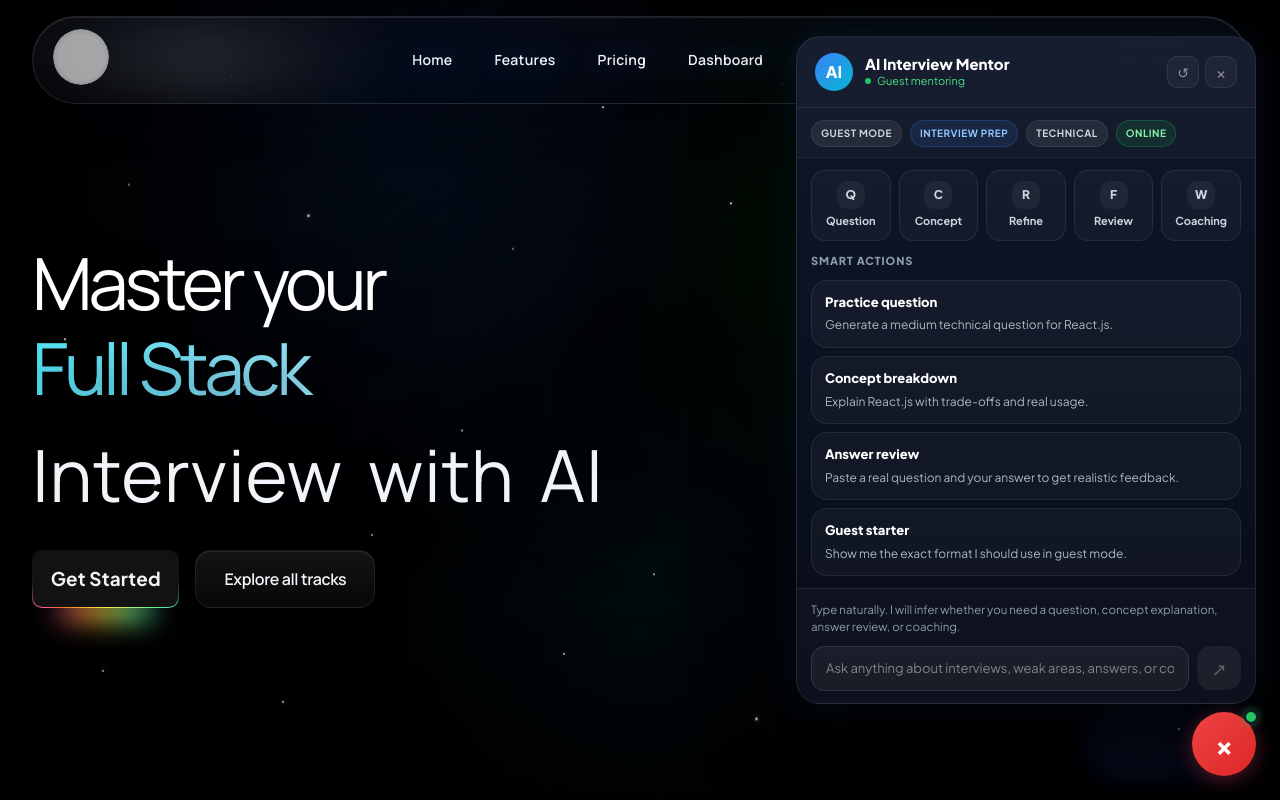
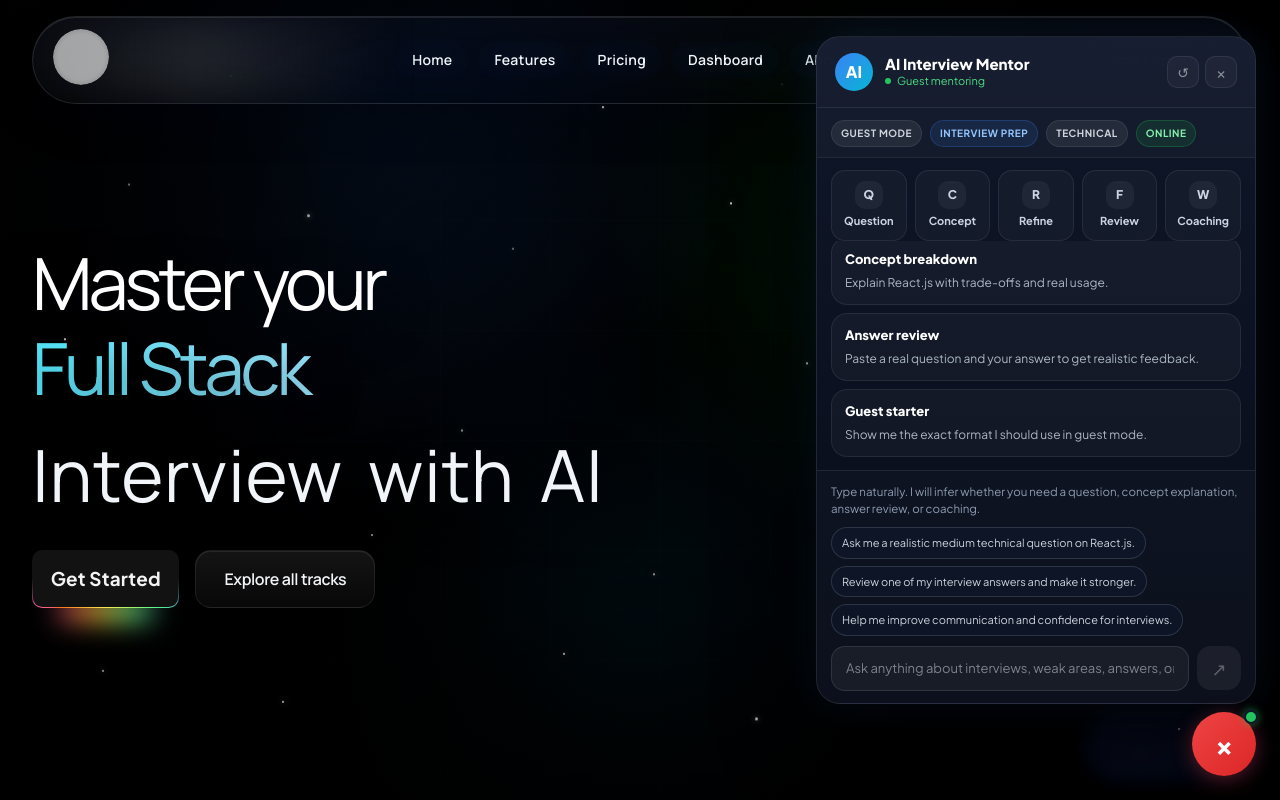
Before and after one commit to imfirozz/hackthone, a React (Vite) app in the folder Hackthone_frontend/: page / in a window 1280 px wide. Both pictures are taken after a click on the button "AI". Shown: the top 800 px of the page. Built offline with nearby package versions, Linux system fonts and the light colour scheme; grey boxes are pictures that could not be loaded; a web font is replaced by a local one.

Commit message:
Upgrade chatbot UX with smarter prompts and controls.
This improves interview mentor usability with context-aware suggestions and fixes root build flow by adding frontend build scripts.

Co-authored-by: Cursor <cursoragent@cursor.com>

```diff
--- a/Hackthone_frontend/src/Components/ChatBotIcon.js
+++ b/Hackthone_frontend/src/Components/ChatBotIcon.js
@@ -16,7 +16,7 @@ import {
 
 const CHAT_STORAGE_PREFIX = "aix_interview_mentor_v3";
 const MAX_STORED_MESSAGES = 18;
-const PANEL_WIDTH = 460;
+const PANEL_WIDTH = 440;
 
 const INTERVIEW_TYPE_OPTIONS = [
   { value: "technical", label: "Technical" },
@@ -350,6 +350,58 @@ function buildQuickActions({ authIdentity, routeContext, profileSummary }) {
   }
 
   return actions;
+}
+
+function buildPromptSuggestions(activeTool, routeContext, draft) {
+  const skill = normalizeText(draft.skill) || routeContext.defaultSkill || "React.js";
+  const type = toTitleCase(draft.interviewType || routeContext.interviewType || "technical");
+  const difficulty = toTitleCase(draft.difficulty || routeContext.difficulty || "medium");
+
+  if (activeTool === "question") {
+    return [
+      `Generate a ${difficulty} ${type} question on ${skill}.`,
+      "Give me a follow-up interviewer question after I answer.",
+      "Ask one coding interview question and tell me what interviewer expects.",
+    ];
+  }
+
+  if (activeTool === "concept") {
+    return [
+      `Explain ${skill} in interview language with trade-offs.`,
+      "Teach me this concept with one practical example.",
+      "What follow-up questions can interviewer ask on this concept?",
+    ];
+  }
+
+  if (activeTool === "feedback") {
+    return [
+      "Score my answer out of 10 and explain why.",
+      "Tell me 3 strengths and 3 improvements in my answer.",
+      "Give me an ideal answer in STAR format.",
+    ];
+  }
+
+  if (activeTool === "improve") {
+    return [
+      "Refine my answer to sound confident and concise.",
+      "Keep my meaning, but make this answer interview-ready.",
+      "Rewrite this answer with better structure and impact.",
+    ];
+  }
+
+  if (activeTool === "coaching") {
+    return [
+      "Create a 7-day plan for my weak interview areas.",
+      "Coach me with one question at a time and evaluate me.",
+      "Build a focused practice loop from my mistakes.",
+    ];
+  }
+
+  return [
+    `Ask me a realistic ${difficulty.toLowerCase()} ${type.toLowerCase()} question on ${skill}.`,
+    "Review one of my interview answers and make it stronger.",
+    "Help me improve communication and confidence for interviews.",
+  ];
 }
 
 function buildStructuredSummary(toolKey, draft) {
@@ -971,6 +1023,8 @@ function ToolPicker({ activeTool, onSelect }) {
             key={tool.key}
             type="button"
             onClick={() => onSelect(isActive ? "chat" : tool.key)}
+            aria-pressed={isActive}
+            title={tool.title}
             style={{
               borderRadius: 14,
               border: isActive
@@ -1393,6 +1447,10 @@ export default function ChatBotIcon() {
     () => buildQuickActions({ authIdentity, routeContext, profileSummary }),
     [authIdentity, routeContext, profileSummary],
   );
+  const promptSuggestions = useMemo(
+    () => buildPromptSuggestions(activeTool, routeContext, draft),
+    [activeTool, draft, routeContext],
+  );
 
   const scrollToBottom = useCallback(() => {
     messagesEndRef.current?.scrollIntoView({ behavior: "smooth" });
@@ -1621,6 +1679,14 @@ export default function ChatBotIcon() {
       [field]: value,
     }));
   }, []);
+
+  const handlePromptSuggestion = useCallback((value) => {
+    setInputValue(value);
+    if (!isOpen) {
+      setIsOpen(true);
+    }
+    setTimeout(() => inputRef.current?.focus(), 0);
+  }, [isOpen]);
 
   const clearChat = useCallback(() => {
     const nextWelcomeMessage = buildWelcomeMessage({ authIdentity, routeContext });
@@ -1871,14 +1937,42 @@ export default function ChatBotIcon() {
                   TOOL_PRESETS.find((tool) => tool.key === activeTool)?.intent || "",
                 )}.`}
           </div>
+          <div style={{ display: "flex", flexWrap: "wrap", gap: 7 }}>
+            {promptSuggestions.map((prompt) => (
+              <button
+                key={prompt}
+                type="button"
+                onClick={() => handlePromptSuggestion(prompt)}
+                style={{
+                  border: "1px solid rgba(148,163,184,0.22)",
+                  background: "rgba(15,23,42,0.7)",
+                  color: "rgba(226,232,240,0.9)",
+                  borderRadius: 999,
+                  padding: "7px 10px",
+                  fontSize: 11,
+                  lineHeight: 1.4,
+                  cursor: "pointer",
+                }}
+              >
+                {prompt}
+              </button>
+            ))}
+          </div>
           <div style={{ display: "flex", gap: 8, alignItems: "center" }}>
             <input
               ref={inputRef}
               type="text"
               value={inputValue}
               onChange={(event) => setInputValue(event.target.value)}
-              placeholder="Ask anything about interviews, weak areas, answers, or concepts..."
+              placeholder={
+                activeTool === "chat"
+                  ? "Ask anything about interviews, weak areas, answers, or concepts..."
+                  : `Ask in ${formatIntentLabel(
+                      TOOL_PRESETS.find((tool) => tool.key === activeTool)?.intent || "",
+                    )} mode...`
+              }
               disabled={isLoading}
+              aria-label="Chat with AI interview mentor"
               style={{
                 flex: 1,
                 padding: "12px 14px",
--- a/package.json
+++ b/package.json
@@ -3,7 +3,9 @@
     "start": "node \"Hackthone_Backend/source/Hackthone.js\"",
     "backend": "node \"Hackthone_Backend/source/Hackthone.js\"",
     "dev": "npm --prefix \"Hackthone_frontend\" run dev",
-    "frontend": "npm --prefix \"Hackthone_frontend\" run dev"
+    "frontend": "npm --prefix \"Hackthone_frontend\" run dev",
+    "build": "npm --prefix \"Hackthone_frontend\" run build",
+    "build:frontend": "npm --prefix \"Hackthone_frontend\" run build"
   },
   "dependencies": {
     "@napi-rs/canvas": "^0.1.80",
```
